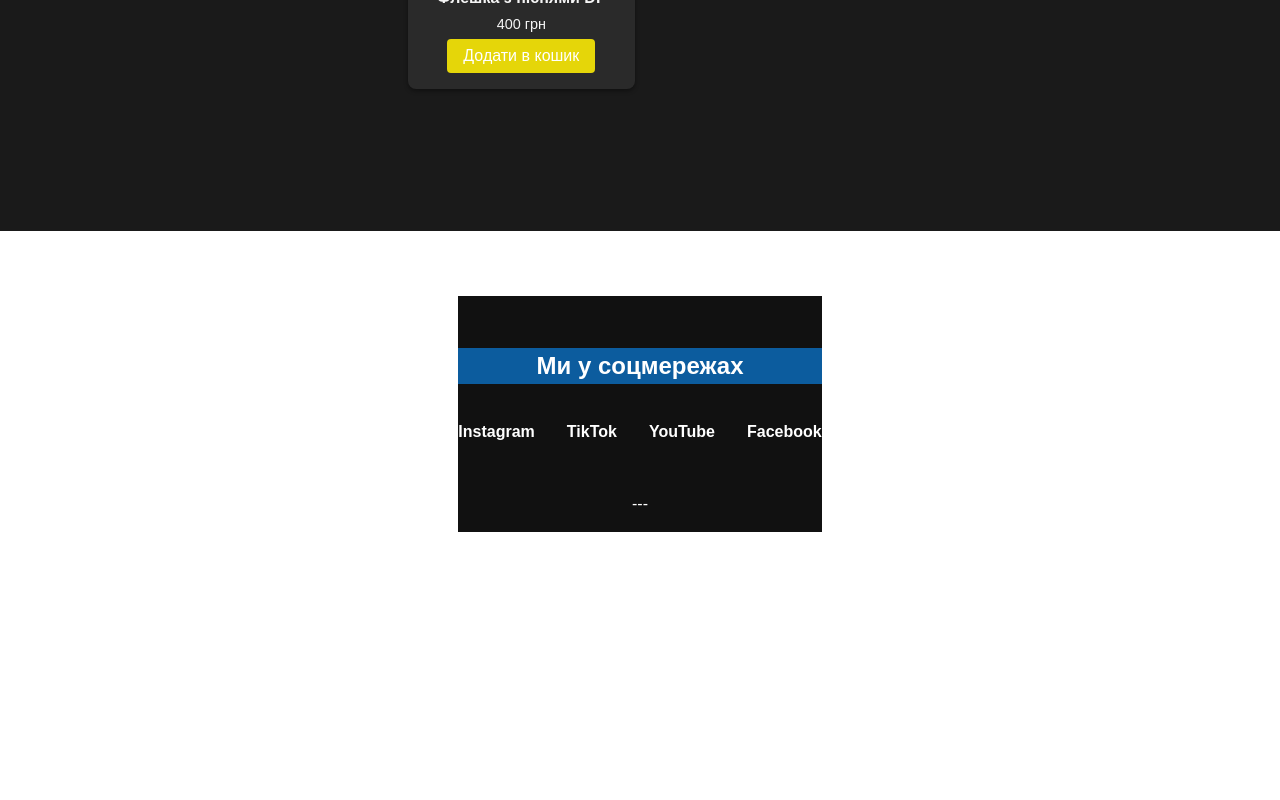
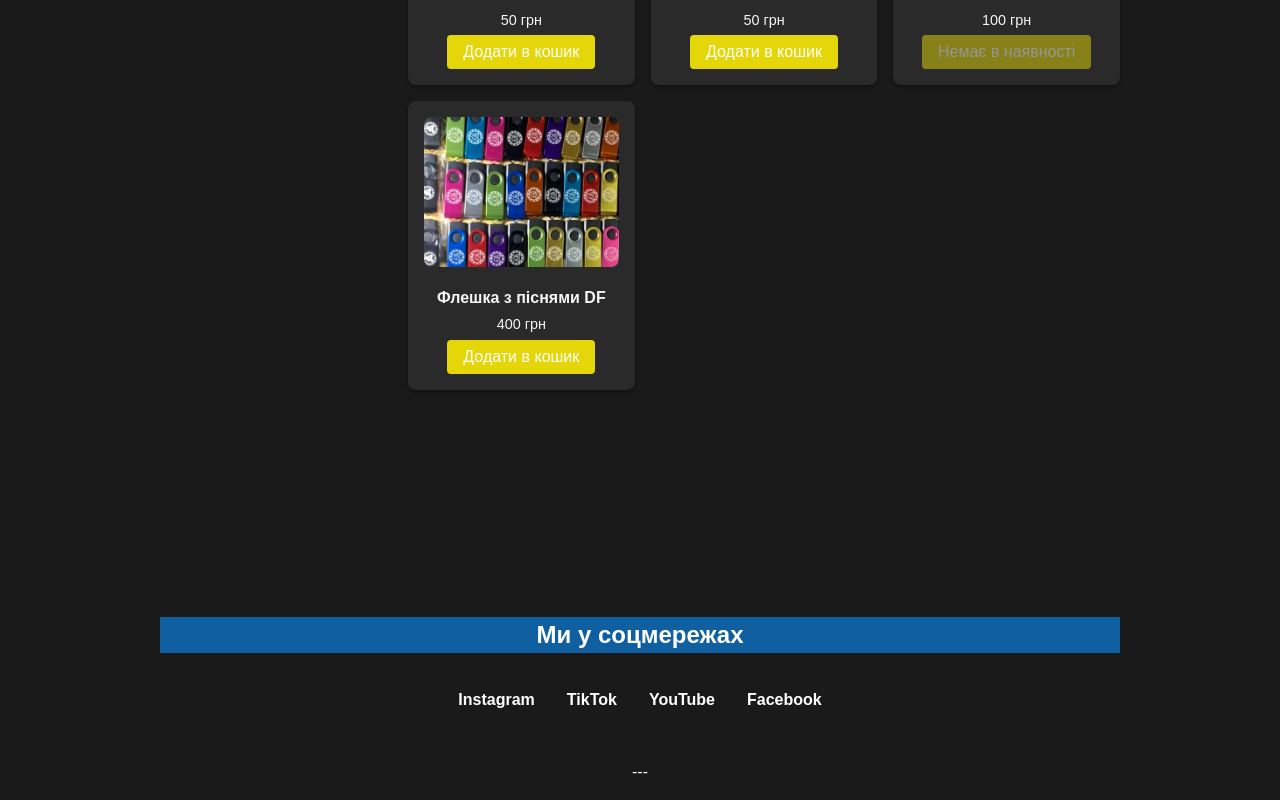
Before and after one commit to Gluckxxx/MerchDF, a React (Vite) app: page / in a window 1280 px wide. Shown: the part 569-1369 px from the top of the page. Before the commit the page ends 1101 px from the top, so only its background shows below. Built offline with nearby package versions, Linux system fonts and the light colour scheme.

Commit message:
Виправлено

```diff
--- a/src/styles.css
+++ b/src/styles.css
@@ -6,21 +6,7 @@ body {
   padding: 0;
 }
 
-html, body {
-  margin: 0;
-  padding: 0;
-  height: 100%;
-}
 
-
-
-/* Для футера можна додати стилі: */
-footer {
-  background-color: #111; /* або твій стиль */
-  color: white;
-  padding: 1rem 0;
-  text-align: center;
-}
 /* Обгортка всього сайту */
 .site-wrapper {
   display: flex;
@@ -72,7 +58,6 @@ a {
   width: 100%;
   margin: 0 auto;
   padding: 1rem;
-  flex: 1;
 }
 
 /* Карточка товару */
```
Also changed, not shown: src/App.jsx (+4 -4 lines).
